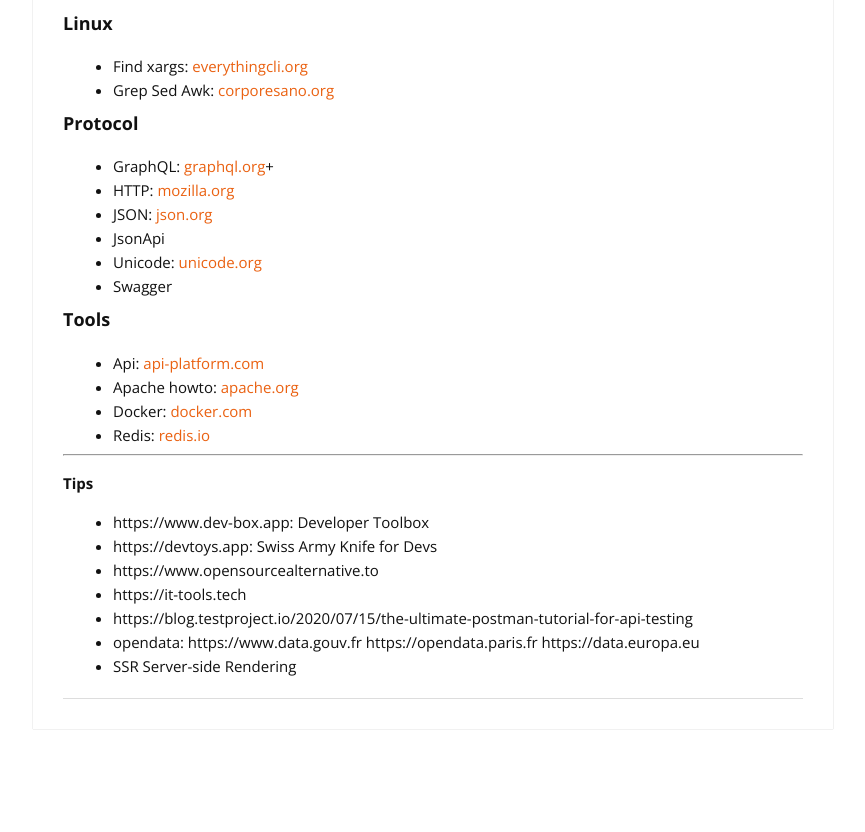
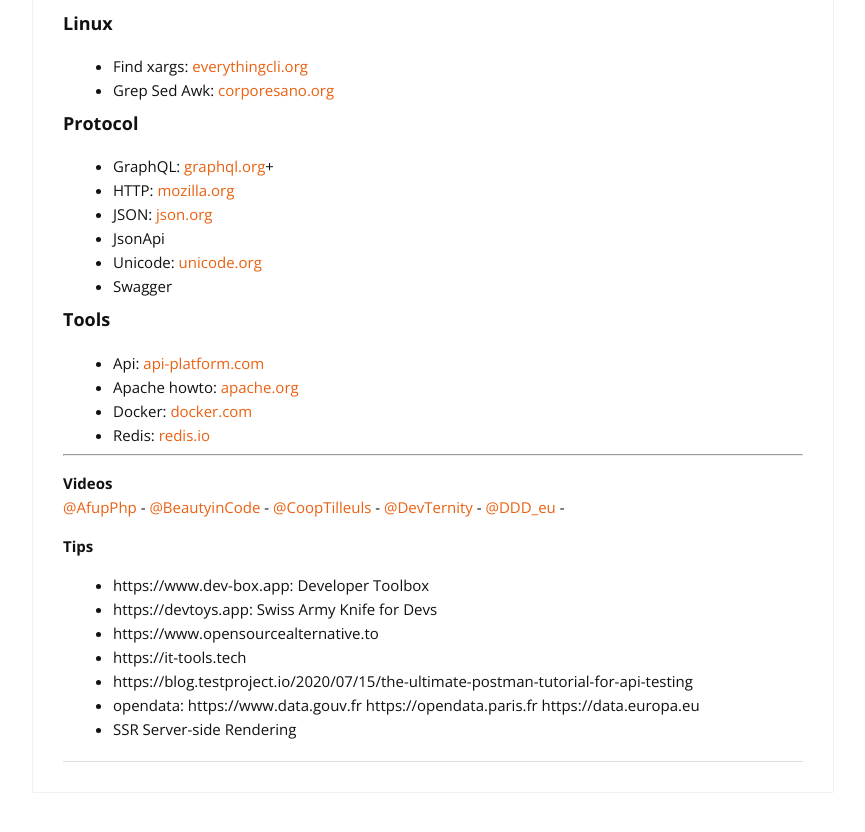
Before and after one commit to cylmat/cylmat.github.io, a Jekyll site: the page built from _pages/USEFUL.md, in a window 1280 px wide and 900 px high, scrolled down 1343 px. Shown: the top 832 px of the window, without its empty margins (207-1072 px from the left). Built offline with Jekyll 4.4.1, drawn with Linux system fonts in a browser that asks for light colours; nearby versions of some CDN libraries.

Commit message:
Update USEFUL.md

```diff
--- a/_pages/USEFUL.md
+++ b/_pages/USEFUL.md
@@ -79,6 +79,13 @@
 + Redis: [redis.io](https://redis.io)
 
 ---
+**Videos**
+[@AfupPhp](https://www.youtube.com/@afupPHP) -
+[@BeautyinCode](https://www.youtube.com/@BeautyinCode) -
+[@CoopTilleuls](https://www.youtube.com/@coopTilleuls) -
+[@DevTernity](https://www.youtube.com/@DevTernity) -
+[@DDD_eu](https://www.youtube.com/@ddd_eu) -
+
 **Tips**
 - https://www.dev-box.app: Developer Toolbox
 - https://devtoys.app: Swiss Army Knife for Devs
```
